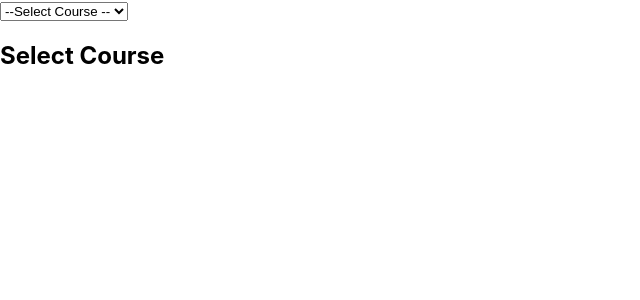
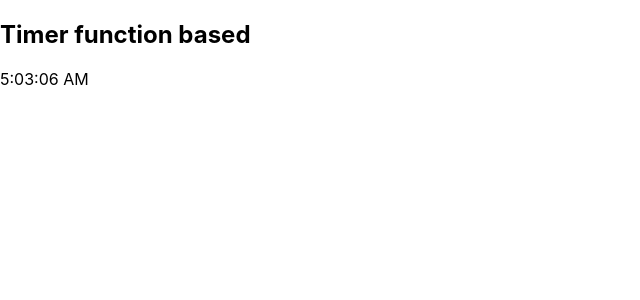
Before and after one commit to VaibhavD17/firstreact, a React (Create React App) app: page / in a window 1280 px wide. Shown: the top 300 px of the page, without its empty margins (0-640 px from the left). Built offline with nearby package versions, Linux system fonts and the light colour scheme.

Commit message:
26-6-24-component-lifecycle

```diff
--- a/src/App.js
+++ b/src/App.js
@@ -5,12 +5,14 @@ import City from './Container/City/City';
 import Countryfun from './Container/Countryfun/Countryfun';
 import Cityfun from './Container/Cityfun/Cityfun';
 import Course from './Container/Course/Course';
+import Timer from './Container/Timer/Timer';
+import Timerfun from './Container/TimerFun/Timerfun';
 
 function App() {
   return (
     // fargment
     <>
-      <Course />
+      <Timerfun />
     </>
   );
 }
--- a/src/Container/Course/Course.js
+++ b/src/Container/Course/Course.js
@@ -11,7 +11,6 @@ class Course extends Component {
     }
 
     hendleCourse = (e) => {
-        console.log(e);
         this.setState({
             selectValue: e
         })
@@ -20,13 +19,12 @@ class Course extends Component {
     render() {
         return (
             <div>
-                <select id='course' onChange={(e) => this.hendleCourse(e.target.value)}>
+                <select onChange={(e) => this.hendleCourse(e.target.value)}>
                     <option value="0">--Select Course --</option>
                     <option value="full_stack">Full Stack</option>
                     <option value="react">React</option>
                     <option value="node">Node</option>
                 </select>
-                <p>{this.state.selectValue}</p>
                 <Fees course={this.state.selectValue}/>
             </div>
         );
--- /dev/null
+++ b/src/Container/Timer/Timer.js
@@ -0,0 +1,49 @@
+import React, { Component } from 'react';
+
+class Timer extends Component {
+
+    // 1. It is used to initialize Component. It set initial value of state.
+    constructor(props) {
+        super(props);
+
+        this.state = {
+            time: new Date()
+        }
+    }
+
+    tick = () => {
+        this.setState({
+            time: new Date()
+        })
+    }
+
+    // 3. It is called after mounting component in the DOM. It is mostly used for fetching data from server.
+    componentDidMount = () => {
+        this.timeRef = setInterval(() => this.tick(), 1000);
+    }
+
+    // 4. It is used to do some work when state or props value changed.
+    componentDidUpdate = (prevprops, prevstate) => {
+        if (this.state.time !== prevstate) {
+            console.log("componentDidUpdate called");
+        }
+    }
+
+    // 5. It is used we move to onother component. It is used to occupied resorses.
+    componentWillUnmount = () =>{
+        clearInterval(this.timeRef)
+    }
+
+
+    // 2. It is used to display component. It is called everytime when state value changed.
+    render() {
+        return (
+            <div>
+                <h2>Timer</h2>
+                <p>{this.state.time.toLocaleTimeString()}</p>
+            </div>
+        );
+    }
+}
+
+export default Timer;
--- /dev/null
+++ b/src/Container/TimerFun/Timerfun.js
@@ -0,0 +1,23 @@
+import React, { useEffect, useState } from 'react';
+
+function Timerfun(props) {
+
+    const [time, settime] = useState(new Date())
+
+    const tick = () => {
+        settime(new Date())
+    }
+
+    useEffect(() => {
+        setInterval(() => tick())
+    }, 1000)
+
+    return (
+        <div>
+            <h2>Timer function based</h2>
+            <p>{time.toLocaleTimeString()}</p>
+        </div>
+    );
+}
+
+export default Timerfun;
```
